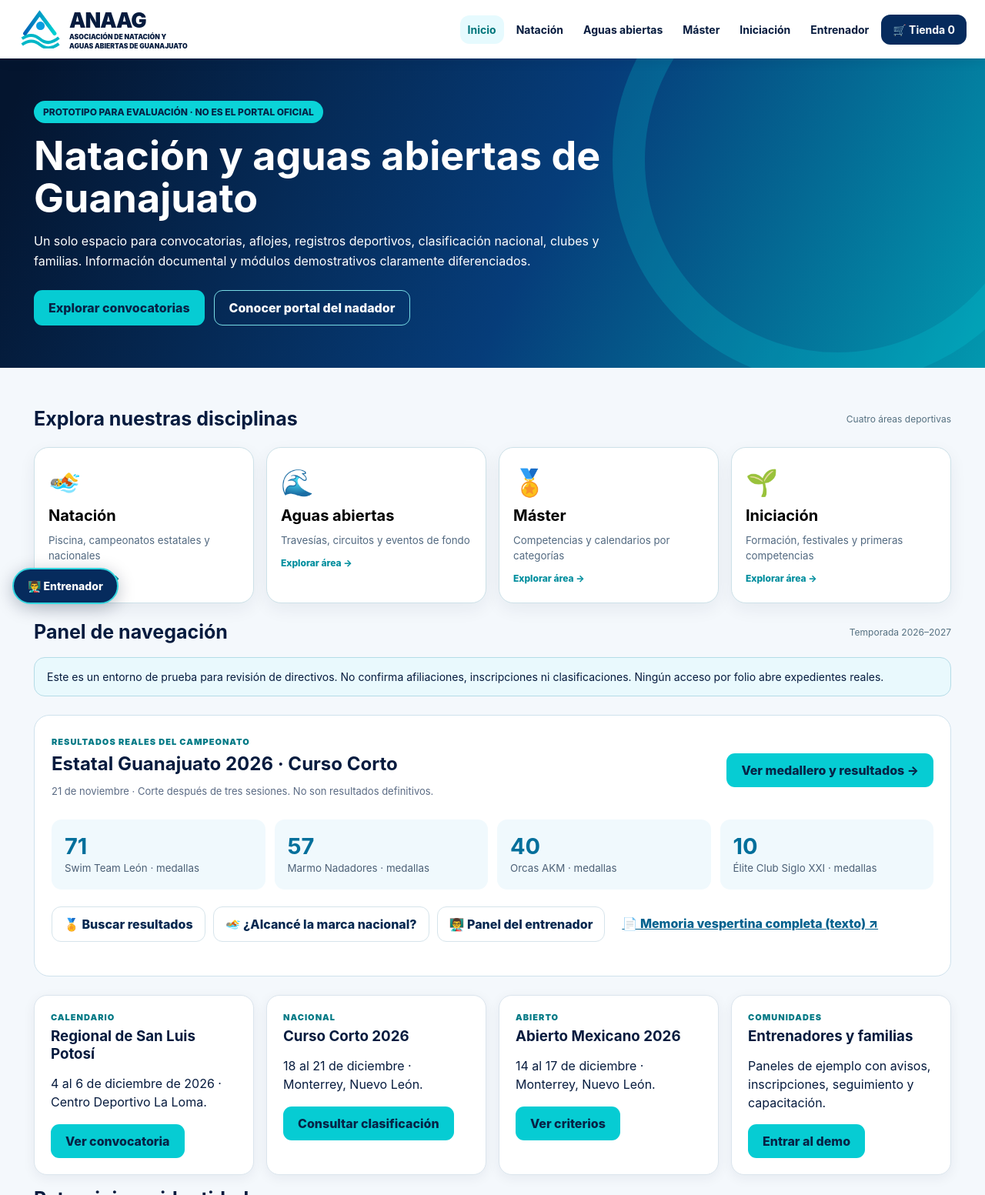
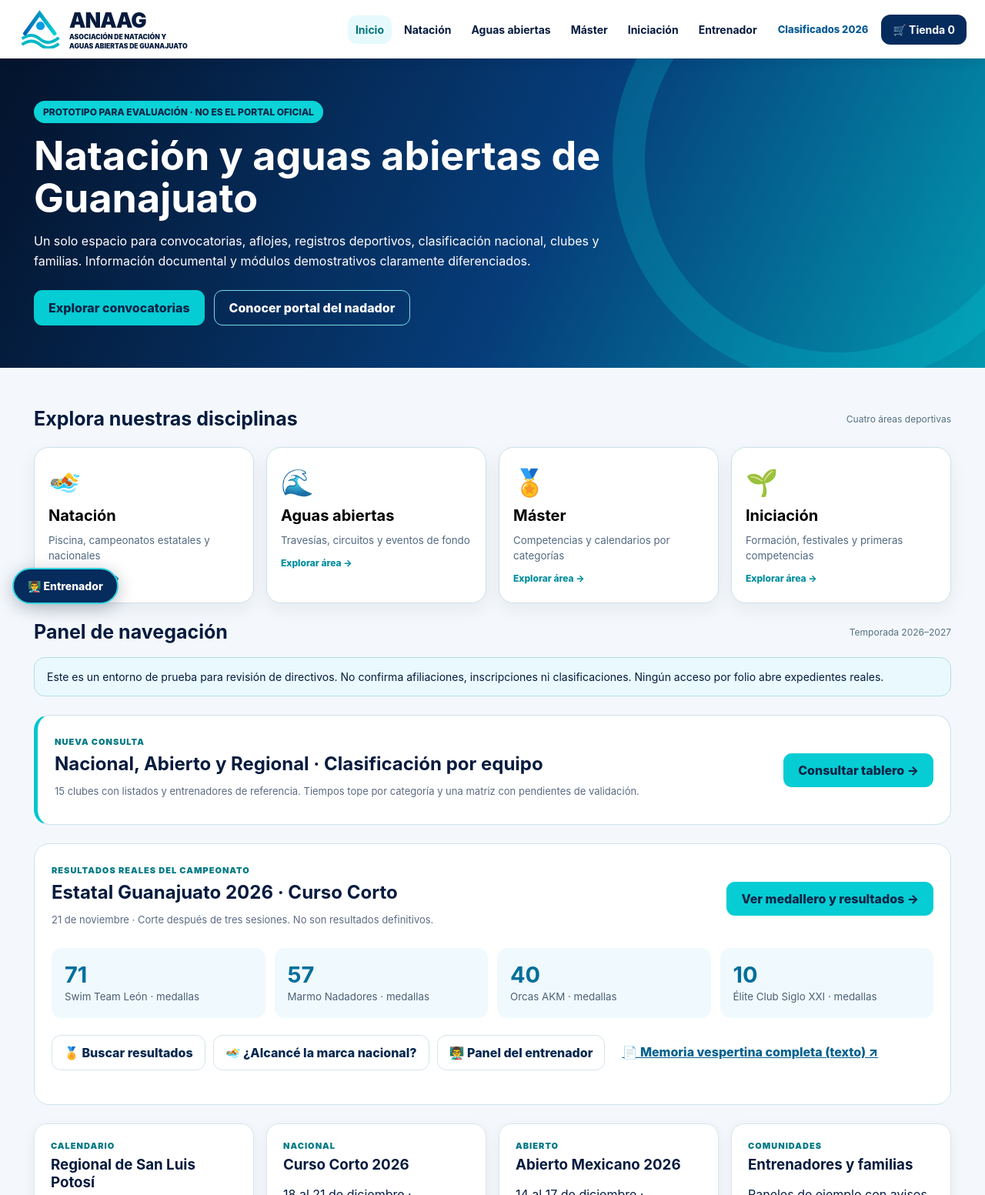
Before and after one commit to viajero09771/anaag-guanajuato-demo, a plain HTML site: page index.html in a window 1280 px wide. Shown: the top 1553 px of the page at 77% size. Drawn offline with Linux system fonts and the light colour scheme.

Commit message:
Vincular tablero de clasificados Nacional, Abierto y Regional con portada y navegación

```diff
--- a/index.html
+++ b/index.html
@@ -86,14 +86,14 @@ nav button.shop-nav{background:#062b5d;color:#fff;padding:11px 15px}
 <button data-page="aguasabiertas">Aguas abiertas</button>
 <button data-page="master">Máster</button>
 <button data-page="iniciacion">Iniciación</button>
-<button data-page="entrenador">Entrenador</button>
+<button data-page="entrenador">Entrenador</button><a href="clasificacion-2026.html" style="font-size:13px;font-weight:800;padding:11px;color:#075b95;text-decoration:none;white-space:nowrap">Clasificados 2026</a>
 <button class="shop-nav" data-page="tienda">🛒 Tienda <span id="cartcount">0</span></button>
 </nav></div></header>
 <section class="hero"><div class="wrap"><span class="pill">PROTOTIPO PARA EVALUACIÓN · NO ES EL PORTAL OFICIAL</span><h1>Natación y aguas abiertas de Guanajuato</h1><p>Un solo espacio para convocatorias, aflojes, registros deportivos, clasificación nacional, clubes y familias. Información documental y módulos demostrativos claramente diferenciados.</p><div class="actions"><button class="btn" data-goto="convocatorias">Explorar convocatorias</button><button class="btn secondary" data-goto="portal">Conocer portal del nadador</button></div></div></section>
 <main class="wrap">
 <section class="page active" id="inicio"><div class="sectionhead"><h2>Explora nuestras disciplinas</h2><span class="stamp">Cuatro áreas deportivas</span></div>
 <div class="home-categories"><button class="category-card" data-goto="natacion"><span class="symbol">🏊</span><strong>Natación</strong><small>Piscina, campeonatos estatales y nacionales</small><em>Explorar área →</em></button><button class="category-card" data-goto="aguasabiertas"><span class="symbol">🌊</span><strong>Aguas abiertas</strong><small>Travesías, circuitos y eventos de fondo</small><em>Explorar área →</em></button><button class="category-card" data-goto="master"><span class="symbol">🏅</span><strong>Máster</strong><small>Competencias y calendarios por categorías</small><em>Explorar área →</em></button><button class="category-card" data-goto="iniciacion"><span class="symbol">🌱</span><strong>Iniciación</strong><small>Formación, festivales y primeras competencias</small><em>Explorar área →</em></button></div><div class="sectionhead"><h2>Panel de navegación</h2><span class="stamp">Temporada 2026–2027</span></div><div class="notice">Este es un entorno de prueba para revisión de directivos. No confirma afiliaciones, inscripciones ni clasificaciones. Ningún acceso por folio abre expedientes reales.</div>
-<div class="front-results">
+<div class="front-results" style="border-left:5px solid #00c6cf"><div class="front-results-header"><div><span class="tag">Nueva consulta</span><h2 style="margin:6px 0">Nacional, Abierto y Regional · Clasificación por equipo</h2><p class="muted small">15 clubes con listados y entrenadores de referencia. Tiempos tope por categoría y una matriz con pendientes de validación.</p></div><a href="clasificacion-2026.html" class="btn" style="text-decoration:none;white-space:nowrap">Consultar tablero →</a></div></div><div class="front-results">
 <div class="front-results-header"><div><span class="tag">Resultados reales del campeonato</span><h2 style="margin:6px 0">Estatal Guanajuato 2026 · Curso Corto</h2><p class="muted small">21 de noviembre · Corte después de tres sesiones. No son resultados definitivos.</p></div><button class="btn" data-goto="resultados">Ver medallero y resultados →</button></div>
 <div class="front-medals"><div><strong>71</strong><small>Swim Team León · medallas</small></div><div><strong>57</strong><small>Marmo Nadadores · medallas</small></div><div><strong>40</strong><small>Orcas AKM · medallas</small></div><div><strong>10</strong><small>Élite Club Siglo XXI · medallas</small></div></div>
 <div class="quick-entry"><button data-goto="resultados">🏅 Buscar resultados</button><button data-goto="portal">🏊 ¿Alcancé la marca nacional?</button><button data-goto="entrenador">👨‍🏫 Panel del entrenador</button><a href="memoria-estatal-2026.html" class="inline-link" style="padding:12px">📄 Memoria vespertina completa (texto) ↗</a></div></div><div class="grid"><div class="card"><div class="tag">Calendario</div><h3>Regional de San Luis Potosí</h3><p>4 al 6 de diciembre de 2026 · Centro Deportivo La Loma.</p><button class="btn" data-goto="convocatorias">Ver convocatoria</button></div><div class="card"><div class="tag">Nacional</div><h3>Curso Corto 2026</h3><p>18 al 21 de diciembre · Monterrey, Nuevo León.</p><button class="btn" data-goto="marcas">Consultar clasificación</button></div><div class="card"><div class="tag">Abierto</div><h3>Abierto Mexicano 2026</h3><p>14 al 17 de diciembre · Monterrey, Nuevo León.</p><button class="btn" data-goto="marcas">Ver criterios</button></div><div class="card"><div class="tag">Comunidades</div><h3>Entrenadores y familias</h3><p>Paneles de ejemplo con avisos, inscripciones, seguimiento y capacitación.</p><button class="btn" data-goto="portal">Entrar al demo</button></div></div>
@@ -116,7 +116,7 @@ nav button.shop-nav{background:#062b5d;color:#fff;padding:11px 15px}
 <article class="card"><span class="tag">Convocatoria</span><h3>Campeonato Estatal 11 y mayores CC</h3><p>20 al 22 de noviembre de 2026 · León, Guanajuato. Alberca 25 metros. Categorías infantiles, juveniles y mayores.</p><button class="btn" data-goto="convocatorias">Ver ficha y documentos →</button></article>
 <article class="card"><span class="tag">Sesiones</span><h3>Aflojes y programa</h3><p>Viernes: 14:30. Sábado: 07:00 y 14:30. Domingo: 07:00. Consulta horarios en el módulo correspondiente.</p><button class="btn" data-goto="horarios">Ver aflojes →</button></article>
 <article class="card"><span class="tag">Clasificación</span><h3>Tiempos a Nacional / Abierto</h3><p>Comparador de marcas y bases de elegibilidad por categoría, rama, periodo válido y curso de alberca.</p><button class="btn" data-goto="marcas">Consultar requisitos →</button></article>
-</div></div></section><section class="page" id="marcas"><div class="sectionhead"><h2>Tiempos tope y elegibilidad</h2></div><div class="notice"><strong>Importante:</strong> un tiempo alcanzado no equivale a clasificación oficial. Se deben comprobar rama, edad, curso, periodo válido, aval del resultado, afiliación y reglas de cada convocatoria. El comparador de abajo es una simulación con una marca de referencia, no la tabla completa.</div>
+</div></div></section><section class="page" id="marcas"><div class="sectionhead"><h2>Tiempos tope y elegibilidad</h2></div><div class="card" style="margin-bottom:20px;border-left:5px solid #00c6cf"><span class="tag">Nueva sección interactiva</span><h3>Clasificación por equipo, entrenador y competencia</h3><p>Consulta las tablas de tiempos tope del Nacional CC y del Abierto Mexicano, los atletas listados por club, los “posibles” y las reglas de elegibilidad para el Regional. Incluye buscadores y comparador de marcas.</p><a href="clasificacion-2026.html" class="btn" style="display:inline-block;text-decoration:none">Abrir tablero de clasificación 2026 →</a><p class="stamp">Los listados de ejemplo requieren conciliación; no certifican clasificación federativa.</p></div><div class="notice"><strong>Importante:</strong> un tiempo alcanzado no equivale a clasificación oficial. Se deben comprobar rama, edad, curso, periodo válido, aval del resultado, afiliación y reglas de cada convocatoria. El comparador de abajo es una simulación con una marca de referencia, no la tabla completa.</div>
 <div class="grid"><div class="card"><h3>Simulador: 50 m libre</h3><label for="categoria">Competencia</label><select class="field" id="categoria"><option value="nacional">Nacional Curso Corto 2026</option><option value="abierto">Abierto Mexicano CC 2026</option></select><label for="rama">Rama</label><select class="field" id="rama"><option value="f">Femenil</option><option value="m">Varonil</option></select><label for="tiempo">Tiempo del nadador (segundos)</label><input class="field" type="number" id="tiempo" min="15" max="120" step=".01" value="28.50"><button class="btn" id="comparar">Comparar con referencia</button><div id="comparacion" class="result" aria-live="polite">Selecciona los datos para ver un ejemplo.</div></div><div class="card"><h3>Nacional Curso Corto</h3><p>18–21 diciembre de 2026. Las marcas oficiales deben cumplir el periodo del 24 de noviembre de 2025 al 22 de noviembre de 2026, además de las bases de la convocatoria.</p><p><strong>Regla bonus:</strong> con una prueba acreditada se permiten hasta 4 inscripciones; con dos o más, hasta 6, según requisitos.</p><p class="stamp">Categorías 12, 13–14, 15–16, 17–18 y 19–21 años.</p></div><div class="card"><h3>Abierto Mexicano</h3><p>14–17 diciembre de 2026. Categoría primera fuerza, desde los 13 años.</p><p>Pruebas, finales y criterios independientes del Nacional. No se mezclan ambas tablas.</p></div></div></section>
 <section class="page" id="clubes"><div class="sectionhead"><h2>Equipos afiliados</h2></div><div class="notice">Directorio demostrativo. La afiliación oficial y los permisos de publicación de logos están pendientes de validación.</div><div class="grid"><div class="card"><h3>Élite Club Siglo XXI</h3><p>Irapuato · Referencia de participación en el Campeonato Estatal 2026.</p></div><div class="card"><h3>Clubes de Guanajuato</h3><p>El directorio definitivo mostrará clubes, municipio, responsables, categorías y enlace institucional, tras aprobación.</p></div></div></section>
 <section class="page" id="portal">
```
